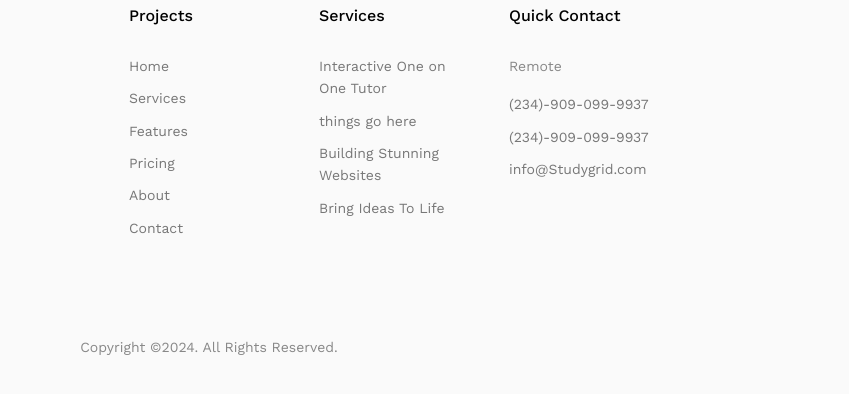
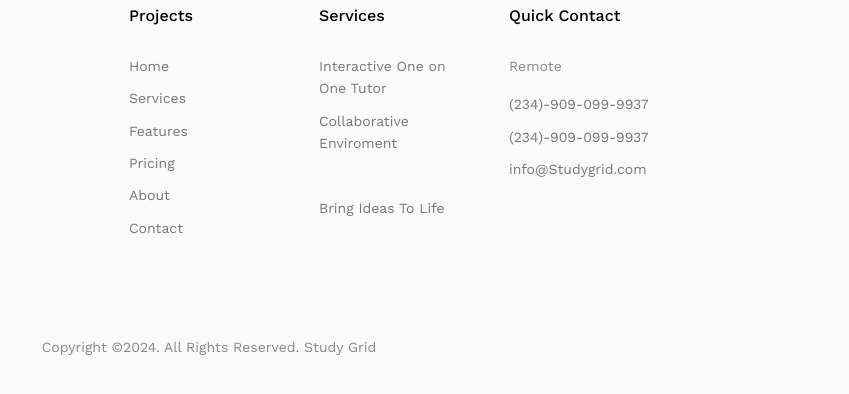
Before and after one commit to Anonymous-nerds/collaborative-study-hubs-landing, a website: page index.html in a window 1280 px wide. Shown: the part 8163-8557 px from the top of the page, 431-1280 px from the left. Drawn offline with nearby package versions, Linux system fonts and the light colour scheme; files whose address does not match are found by name.

Commit message:
footer changes

```diff
--- a/index.html
+++ b/index.html
@@ -862,8 +862,8 @@
             <h3>Services</h3>
             <ul class="list-unstyled float-left links">
               <li><a href="#">Interactive One on One Tutor</a></li>
-              <li><a href="#">things go here</a></li>
-              <li><a href="#">Building Stunning Websites</a></li>
+              <li><a href="#">Collaborative Enviroment</a></li>
+              <li><a href="#"></a></li>
               <li><a href="#">Bring Ideas To Life</a></li>
             </ul>
           </div> <!-- /.widget -->
@@ -886,7 +886,7 @@
 
       <div class="row mt-5">
         <div class="col-12 text-center">
-          <p class="copyright">Copyright &copy;<script>document.write(new Date().getFullYear());</script>. All Rights Reserved.<!-- License information: https://untree.co/license/ -->
+          <p class="copyright">Copyright &copy;<script>document.write(new Date().getFullYear());</script>. All Rights Reserved. Study Grid
           </p>
         </div>
       </div>
```
